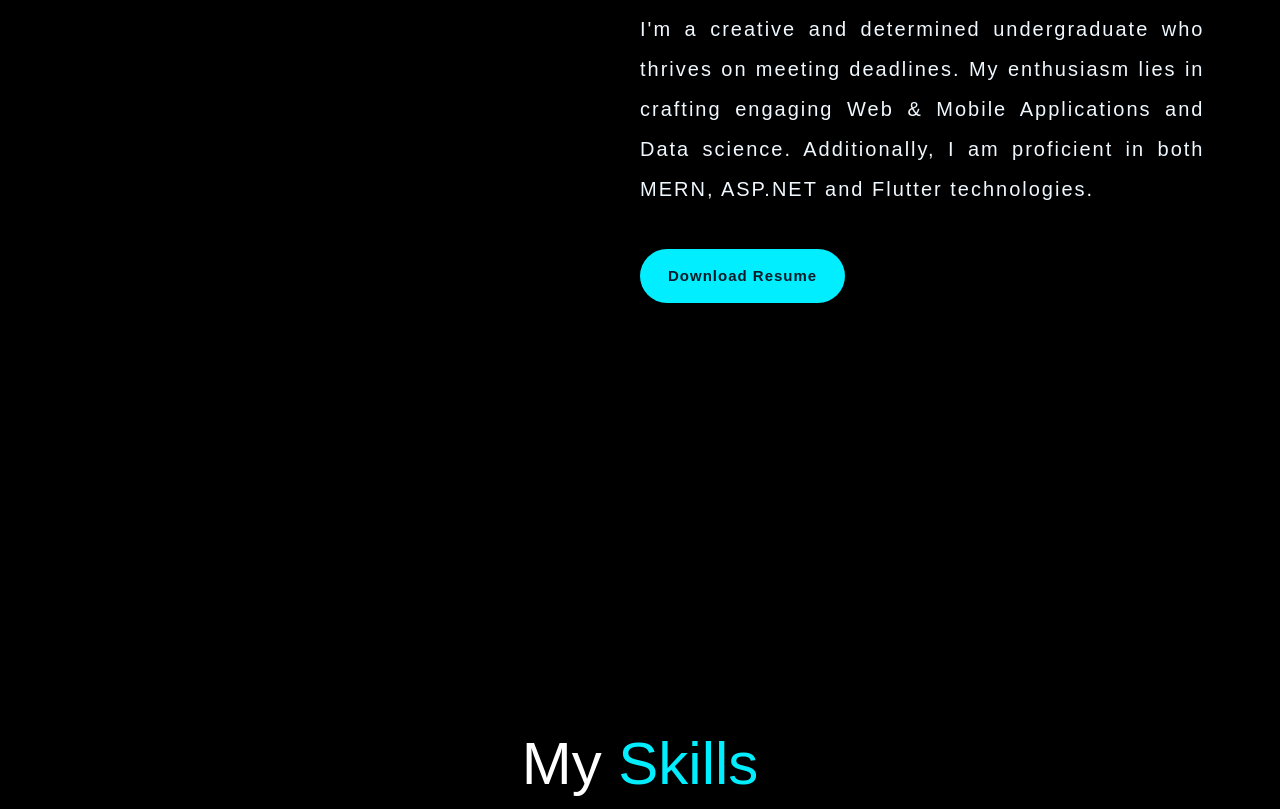
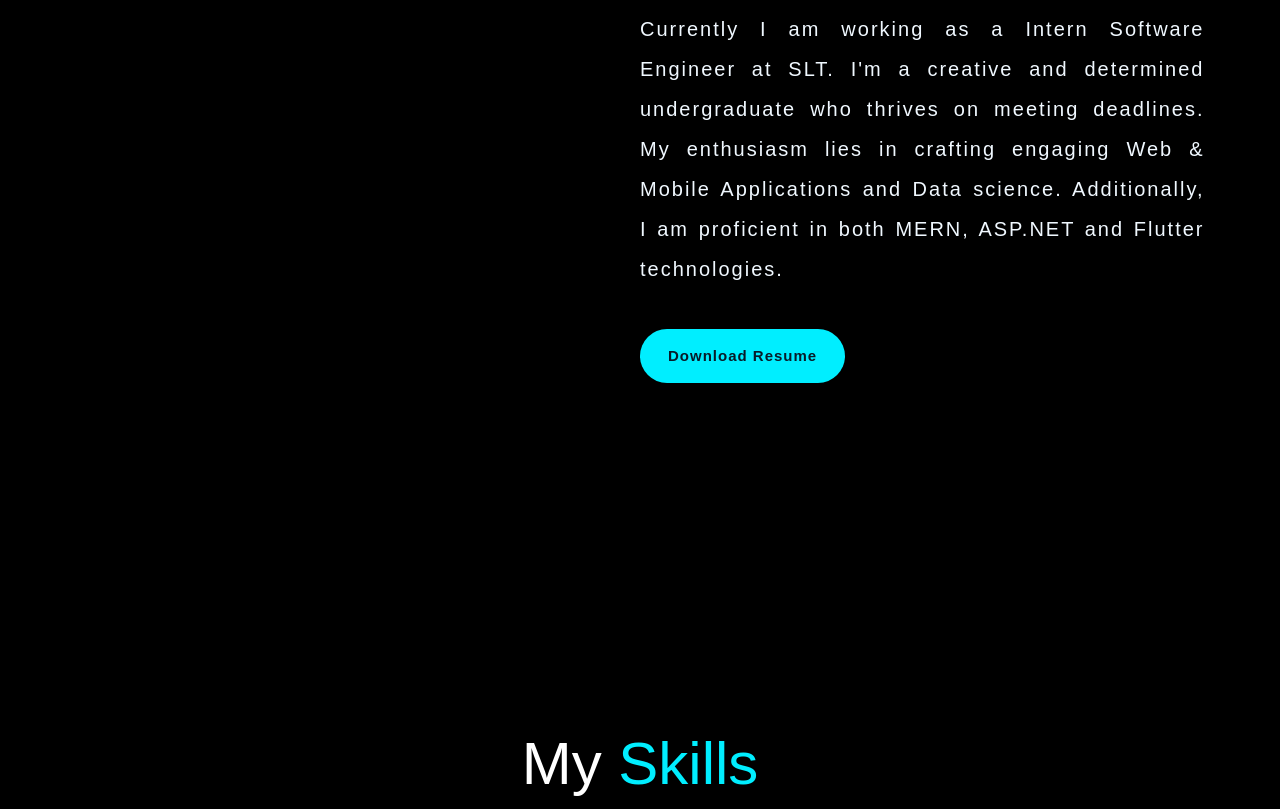
Before and after one commit to SupunJayaweera/my-website, a plain HTML site: page index.html in a window 1280 px wide. Shown: the part 951-1760 px from the top of the page. Drawn offline with nearby package versions, Linux system fonts and the light colour scheme.

Commit message:
update the working place

```diff
--- a/index.html
+++ b/index.html
@@ -78,6 +78,7 @@
         <div class="about-text reveal">
           <h2>About <span>Me</span></h2>
           <p>
+            Currently I am working as a Intern Software Engineer at SLT.
             I'm a creative and determined undergraduate who thrives on meeting
             deadlines. My enthusiasm lies in crafting engaging Web & Mobile
             Applications and Data science. Additionally, I am proficient in both
```
